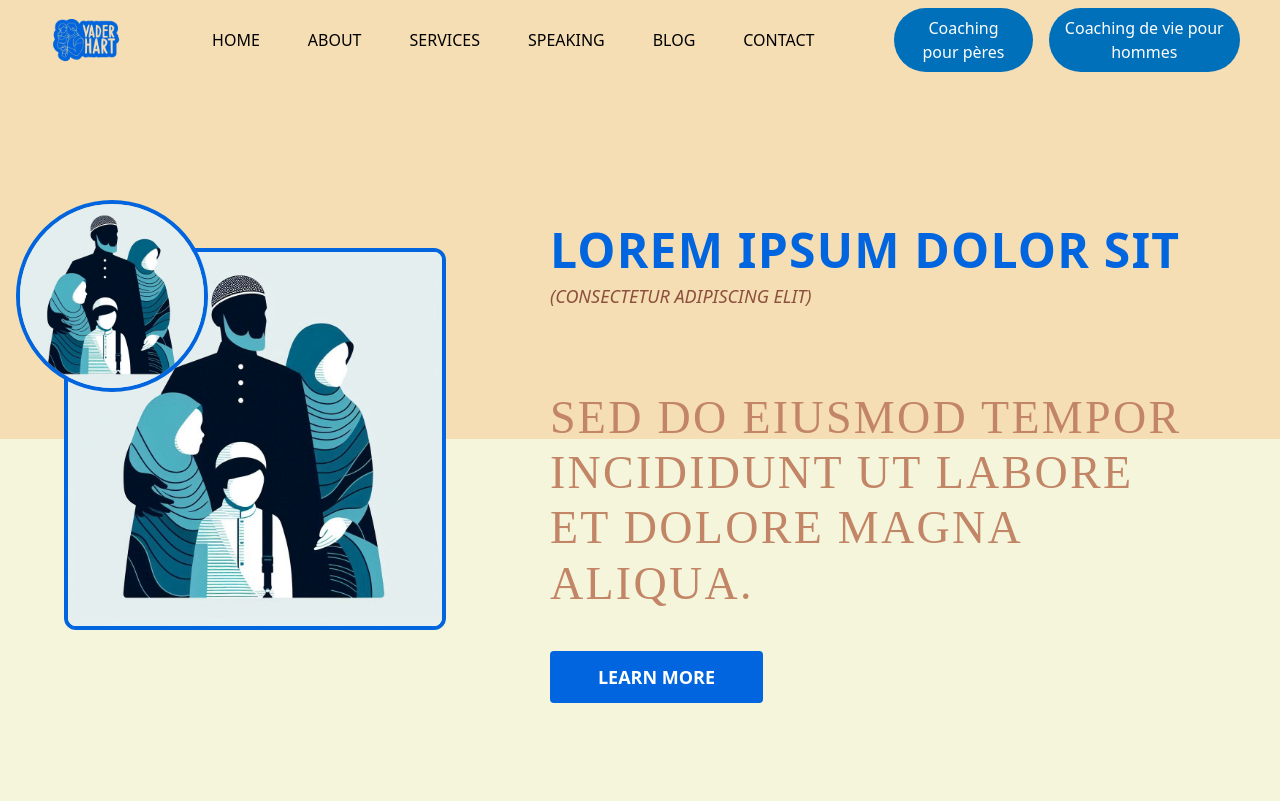
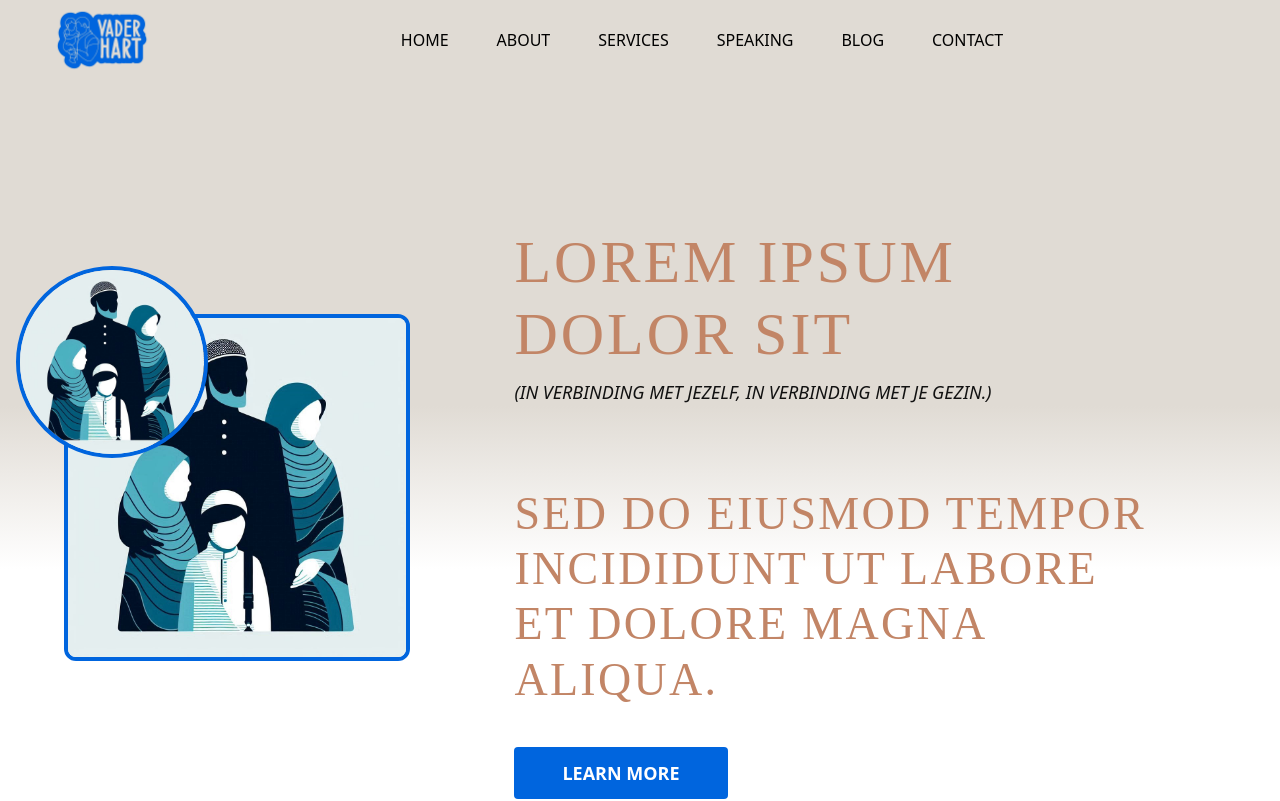
Before and after one commit to mosisgaye/father, a Next.js app: page / in a window 1280 px wide. Shown: the top 801 px of the page. Built offline with nearby package versions, Linux system fonts and the light colour scheme; a web font is replaced by a local one.

Commit message:
Description des modifications

```diff
--- a/app/globals.css
+++ b/app/globals.css
@@ -50,6 +50,17 @@ body {
   color: rgb(0, 0, 0);
 }
 
+.hero-titre {
+  color: rgba(194, 133, 102, 1);
+  line-height: 1.2;
+  letter-spacing: 0.05em;
+  font-size: 60px;
+  text-align: left;
+  font-family: 'Bebas Neue';
+  font-weight: 400;
+  font-style: normal;
+
+}
 .hero {
   color: rgba(194, 133, 102, 1);
   line-height: 1.2;
--- a/components/AboutSection.tsx
+++ b/components/AboutSection.tsx
@@ -2,7 +2,7 @@ import Image from 'next/image';
 
 function AboutSection() {
   return (
-    <section className="bg-[#F5F5DC] py-16 flex flex-col items-center justify-center">
+    <section className="bg-[#ffffff] py-16 flex flex-col items-center justify-center">
       <div className="container mx-auto max-w-screen-xl px-4 sm:px-6 lg:px-8">
         <div className="flex flex-col md:flex-row items-start justify-between">
           {/* Texte à gauche */}
--- a/components/Header.tsx
+++ b/components/Header.tsx
@@ -11,7 +11,7 @@ export default function Header() {
   };
 
   return (
-    <header className="top-0 z-50 bg-[#F5DEB3] text-black px-4 h-12 md:px-10 md:h-20 flex items-center justify-between">
+    <header className="top-0 z-50 bg-[#e0dbd4] text-black px-4 h-12 md:px-10 md:h-20 flex items-center justify-between">
       {/* Logo */}
       <div className="flex items-center">
         <Link href="/" aria-label="Retourner à l'accueil ComparePrix">
@@ -20,27 +20,13 @@ export default function Header() {
       </div>
 
       {/* Navigation Links for desktop */}
-      <div className="hidden xl:flex space-x-8 lg:space-x-12 px-20 flex-grow items-center justify-center text-black">
+      <div className="hidden xl:flex space-x-8 lg:space-x-12 px-20 flex-grow items-center justify-center">
         <Link href="/" className="py-2 hover:text-[#663d2e] font-medium">HOME</Link>
         <Link href="/about" className="py-2 hover:text-[#663d2e] font-medium">ABOUT</Link>
         <Link href="/services" className="py-2 hover:text-[#663d2e] font-medium">SERVICES</Link>
         <Link href="/speaking" className="py-2 hover:text-[#663d2e] font-medium">SPEAKING</Link>
         <Link href="/blog" className="py-2 hover:text-[#663d2e] font-medium">BLOG</Link>
-        <Link href="/membership" className="py-2 hover:text-[#663d2e] font-medium">CONTACT</Link>
-      </div>
-
-      {/* New Buttons */}
-      <div className="hidden xl:flex space-x-4">
-        <Link href="/coaching-peres">
-          <button className="bg-[#0070BB] text-white px-4 py-2 rounded-full hover:bg-[#8c503e] transition duration-300 ease-in-out">
-            Coaching pour pères
-          </button>
-        </Link>
-        <Link href="/coaching-hommes">
-          <button className="bg-[#0070BB] text-white px-4 py-2 rounded-full hover:bg-[#8c503e] transition duration-300 ease-in-out">
-            Coaching de vie pour hommes
-          </button>
-        </Link>
+        <Link href="/contact" className="py-2 hover:text-[#663d2e] font-medium">CONTACT</Link>
       </div>
 
       {/* Hamburger Menu for mobile */}
--- a/components/Hero.tsx
+++ b/components/Hero.tsx
@@ -1,48 +1,51 @@
-import Image from 'next/image';
+import Image from "next/image";
 
 export default function Hero() {
   return (
     <section
       className="relative flex flex-col md:flex-row justify-center items-center py-12 md:py-24"
       style={{
-        background: "linear-gradient(to bottom, #F5DEB3 50%, #F5F5DC 50%)",
+        background: "linear-gradient(to bottom, #e0dbd4 40%, #ffffff 60%)",
       }}
     >
       <div className="relative flex flex-col md:flex-row items-center max-w-6xl mx-auto">
         <div className="relative">
-          {/* Large Rectangular Image */}
+
           <div className="overflow-hidden border-4 border-[#0065de] h-full rounded-xl">
             <Image
               src="/images/hero.jpeg"
               alt="Hero Image"
-              width={400} // Taille ajustée pour être plus haute
-              height={550} // Taille ajustée pour être plus haute
+              width={400}
+              height={550}
               className="object-cover"
             />
           </div>
-          {/* Round Image Overlay */}
+
           <div className="absolute -top-12 -left-12 rounded-full overflow-hidden w-32 h-32 md:w-48 md:h-48 border-4 border-[#0065de] hidden md:block">
             <Image
               src="/images/hero.jpeg"
               alt="Hero Image Small"
-              width={192} // Ajusté pour correspondre
-              height={192} // Ajusté pour correspondre
+              width={192}
+              height={192}
               className="object-cover"
             />
           </div>
         </div>
         {/* Texte à côté des images */}
         <div className="mt-8 md:mt-0 md:ml-20 text-center md:text-left px-6">
-          <h1 className="text-[#0065de] text-3xl md:text-5xl mb-2 font-bold uppercase tracking-wide" style={{ marginTop: '50px'}}>
+          <h1
+            className="hero-titre text-[#0065de] mb-2 font-bold uppercase tracking-wide"
+            style={{ marginTop: "50px" }}
+          >
             Lorem Ipsum Dolor Sit
           </h1>
-          <p className="text-base md:text-lg text-[#8c503e] mb-6 font-light italic uppercase">
-            (Consectetur Adipiscing Elit)
+          <p className="text-base md:text-lg text-[#111] mb-6 font-light italic uppercase">
+            (In verbinding met jezelf, in verbinding met je gezin.)
           </p>
 
           <h2
             className="hero text-[#b5885c] mb-6 md:mb-10 font-semibold leading-relaxed uppercase"
-  style={{ marginTop: '80px'}}
+            style={{ marginTop: "80px" }}
           >
             Sed do eiusmod tempor <br className="hidden md:block" />
             incididunt ut labore <br className="hidden md:block" />
--- a/components/MilitaryStory.tsx
+++ b/components/MilitaryStory.tsx
@@ -2,7 +2,7 @@ import Image from 'next/image';
 
 function MilitaryStory() {
   return (
-    <section className="bg-[#F5F5DC] py-16 flex flex-col items-center justify-center">
+    <section className="bg-[#ffffff] py-16 flex flex-col items-center justify-center">
       <div className="container mx-auto max-w-screen-xl px-4 sm:px-6 lg:px-8">
         <div className="flex flex-col md:flex-row items-start justify-between">
         <div className="md:w-1/3 flex justify-center md:justify-end md:ml-2"> {/* Reduced left margin */}
```
Lines whose indentation alone changed are shown as unchanged.
